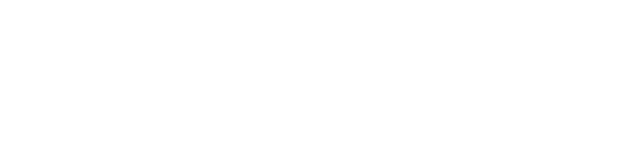
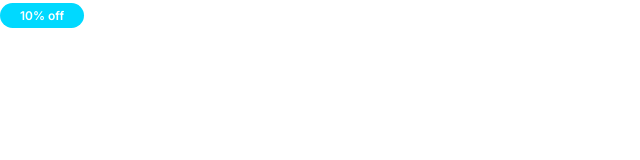
Before and after one commit to agurchu/web-dev-website, a plain HTML site: page index.html in a window 1280 px wide. Shown: the whole page, without its empty margins (0-640 px from the left). Drawn offline with Linux system fonts and the light colour scheme.

Commit message:
build badges component.

```diff
--- a/css/style.css
+++ b/css/style.css
@@ -14,8 +14,8 @@ html {
 }
 
 body {
+  color: var(--color-body);
   font-family: Inter, Arial, Helvetica, sans-serif;
-  color: var(--color-body);
   font-size: 2.4rem;
   line-height: 1.5;
 }
@@ -87,3 +87,39 @@ a {
     font-size: 1.5rem;
   }
 }
+
+/*-----------------links section endss-----------------*/
+
+/*-----------------badges section starts-----------------*/
+
+.badge {
+  border-radius: 20px;
+  font-size: 2rem;
+  font-weight: 600;
+  padding: 0.5rem 2rem;
+  white-space: nowrap;
+}
+
+.badge-primary {
+  background: var(--color-primary);
+  color: #fff;
+}
+
+.badge-secondary {
+  background: var(--color-secondary);
+  color: #fff;
+}
+
+.badge-small {
+  font-size: 1.5rem;
+}
+
+@media screen and (min-width: 1024px) {
+  .badge {
+    font-size: 1.5rem;
+  }
+
+  .badge-small {
+    font-size: 1.2rem;
+  }
+}
--- a/index.html
+++ b/index.html
@@ -9,7 +9,7 @@
     <link rel="preconnect" href="https://fonts.googleapis.com" />
     <link rel="preconnect" href="https://fonts.gstatic.com" crossorigin />
     <link
-      href="https://fonts.googleapis.com/css2?family=Inter:wght@400;700&display=swap"
+      href="https://fonts.googleapis.com/css2?family=Inter:wght@400;600;700&display=swap"
       rel="stylesheet"
     />
 
@@ -17,5 +17,7 @@
     <link rel="stylesheet" href="/css/normalize.css" />
     <link rel="stylesheet" href="/css/style.css" />
   </head>
-  <body></body>
+  <body>
+    <span class="badge badge-secondary badge-small">10% off</span>
+  </body>
 </html>
```
Also changed, not shown: components/badges.html (added, +4 -0 lines).
